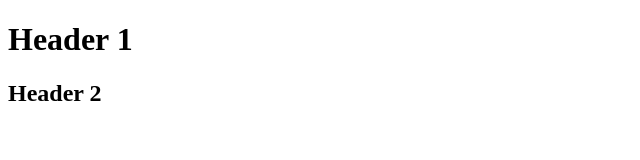
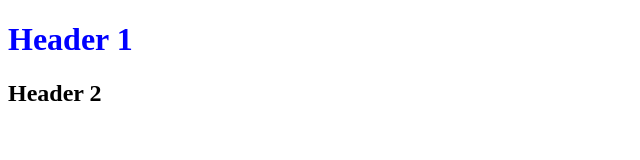
Before and after one commit to kkojootti/0main_opensap_repo, a plain HTML site: page index.html in a window 1280 px wide. Shown: the whole page, without its empty margins (0-640 px from the left). Drawn offline with Linux system fonts and the light colour scheme.

Commit message:
added blue color to header 1

```diff
--- a/index.html
+++ b/index.html
@@ -5,7 +5,7 @@
 		<title>An empty web page</title>
 	</head>
 	<body>
-		<h1>Header 1</h1>
+		<h1 style = "color: Blue">Header 1</h1>
 		<h2>Header 2</h2>
 	</body>
 </html>
```
